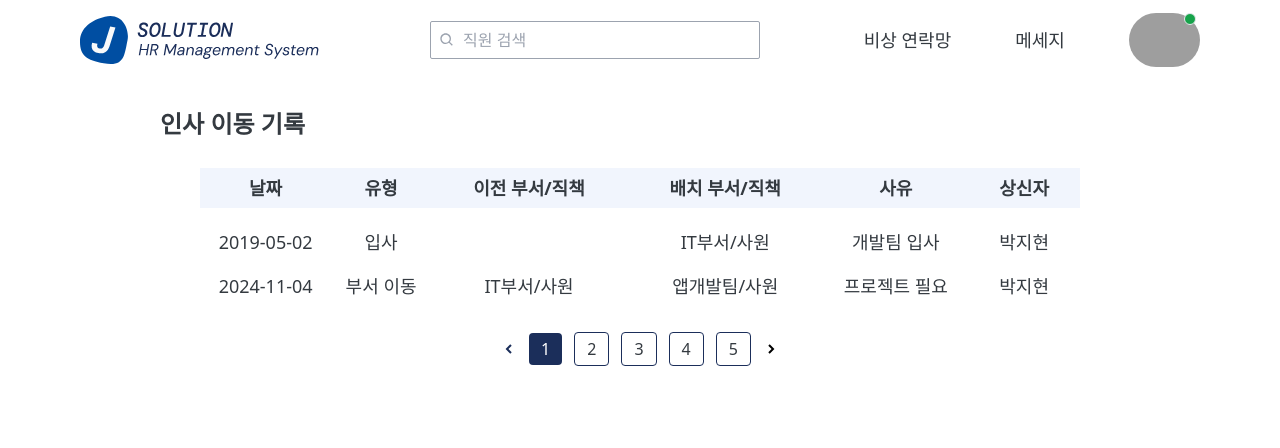
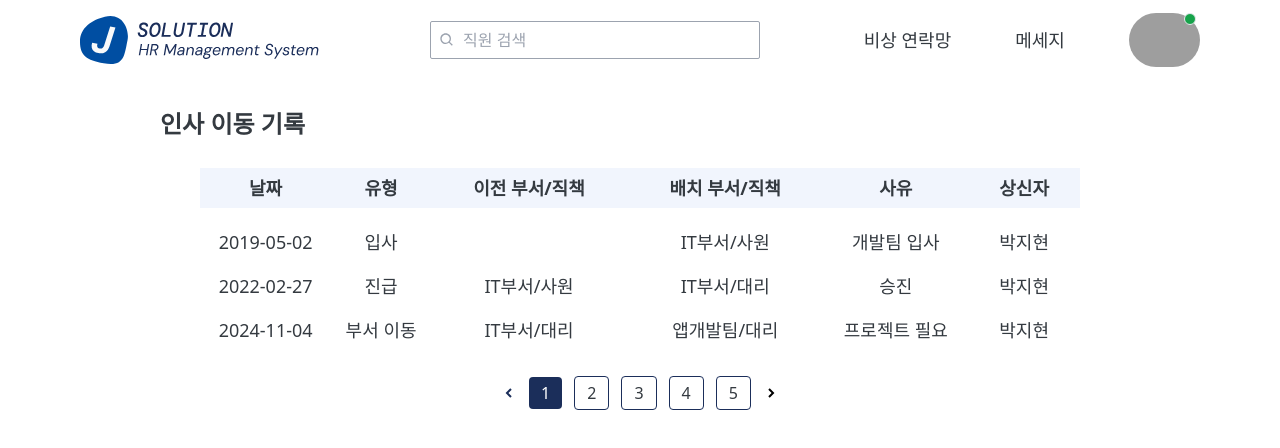
Before and after one commit to anheejeong/WELLMIND-FRONTEND, a React (Vite) app: page /transfer-dept in a window 1280 px wide. Shown: the top 448 px of the page. Built offline with nearby package versions, Linux system fonts and the light colour scheme; grey boxes are pictures that could not be loaded; the HTML template or start-up script is replaced by a standard one.

Commit message:
[Feat] 인사 이동 페이지 저장

```diff
--- a/src/pages/TransferDeptPage/index.tsx
+++ b/src/pages/TransferDeptPage/index.tsx
@@ -57,10 +57,19 @@ const dummydata = [
   },
   {
     id: '2',
+    date: '2022-02-27',
+    type: '진급',
+    previous: 'IT부서/사원',
+    update: 'IT부서/대리',
+    reason: '승진',
+    recipient: '박지현',
+  },
+  {
+    id: '3',
     date: '2024-11-04',
     type: '부서 이동',
-    previous: 'IT부서/사원',
-    update: '앱개발팀/사원',
+    previous: 'IT부서/대리',
+    update: '앱개발팀/대리',
     reason: '프로젝트 필요',
     recipient: '박지현',
   },
```
